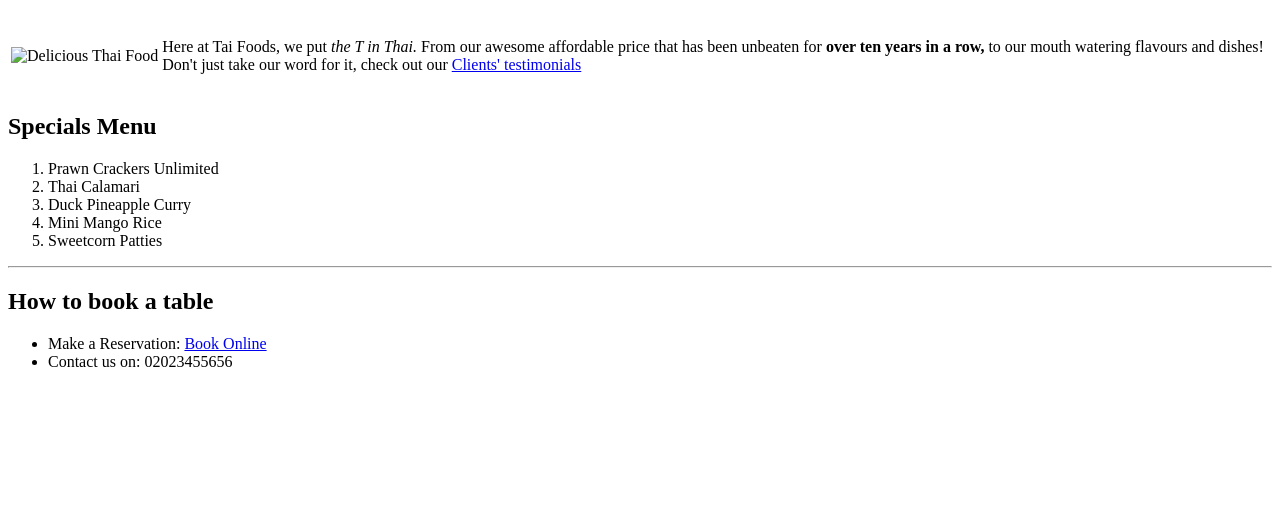
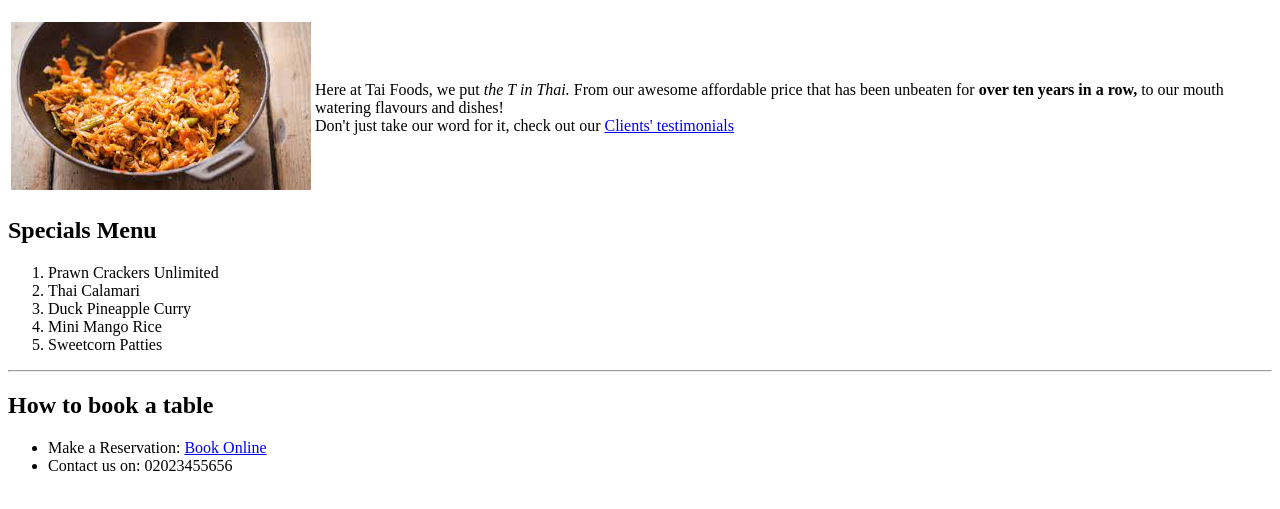
Before and after one commit to Aratola/Tai-Foods, a plain HTML site: page index.html in a window 1280 px wide. Shown: the part 61-570 px from the top of the page. Drawn offline with Linux system fonts and the light colour scheme.

Commit message:
Update index.html

```diff
--- a/index.html
+++ b/index.html
@@ -10,7 +10,7 @@
   <h1>Welcome To Tai Foods, Your One Stop For Goodness</h1>
   <table cell spacing="30">
     <tr>
-      <td><img src="image/thai.jpg.jpg" alt="Delicious Thai Food" </td>
+      <td><img src="image/thai.jpg" alt="Delicious Thai Food" </td>
       <td>
         <p>Here at Tai Foods, we put <em>the T in Thai.</em> From our awesome affordable price that has been unbeaten for<strong> over ten years in a row,</strong> to our mouth watering flavours and dishes!
         <br>Don't just take our word for it, check out our <a href="testimonials.html">Clients' testimonials</a>
```
